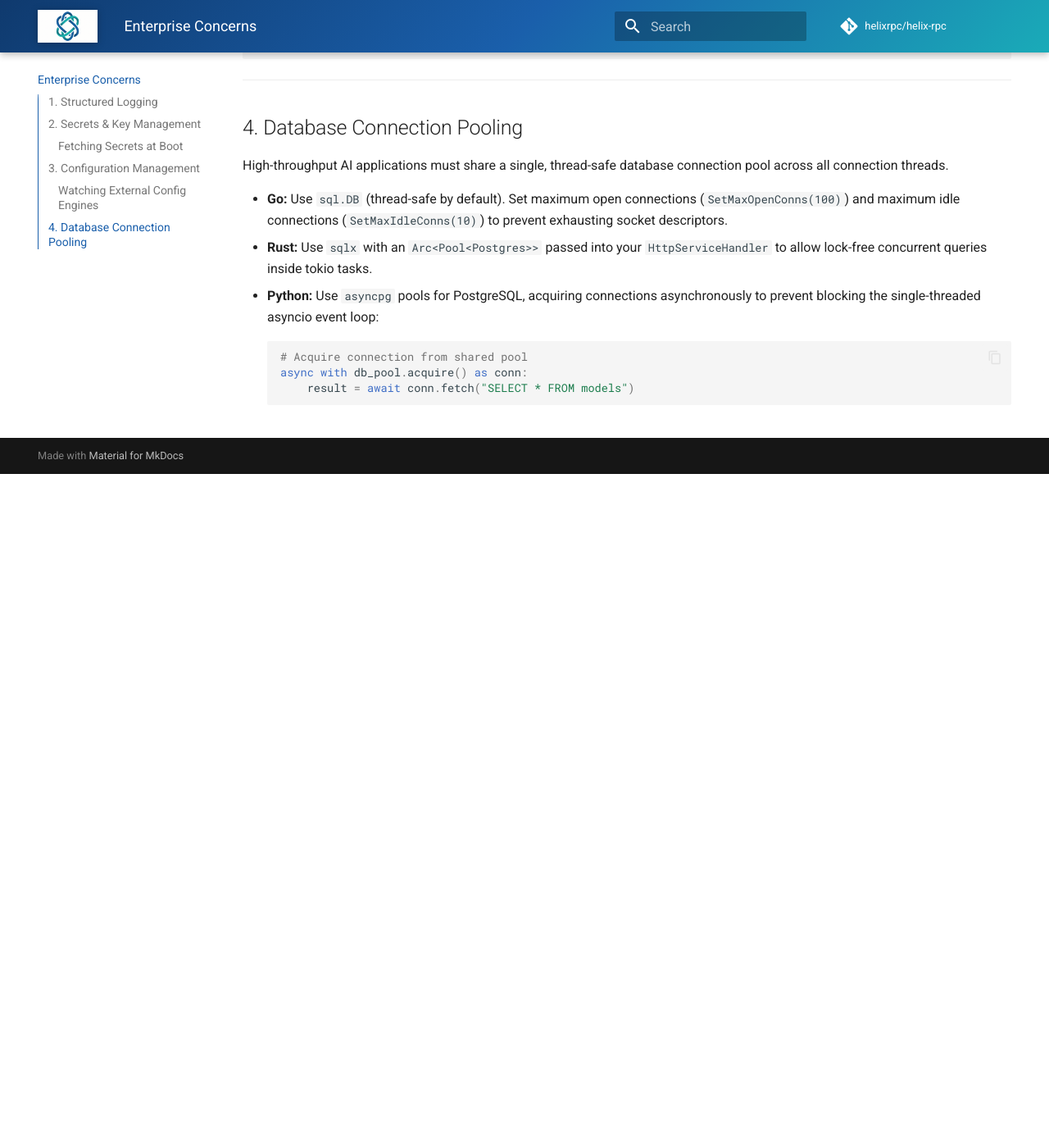
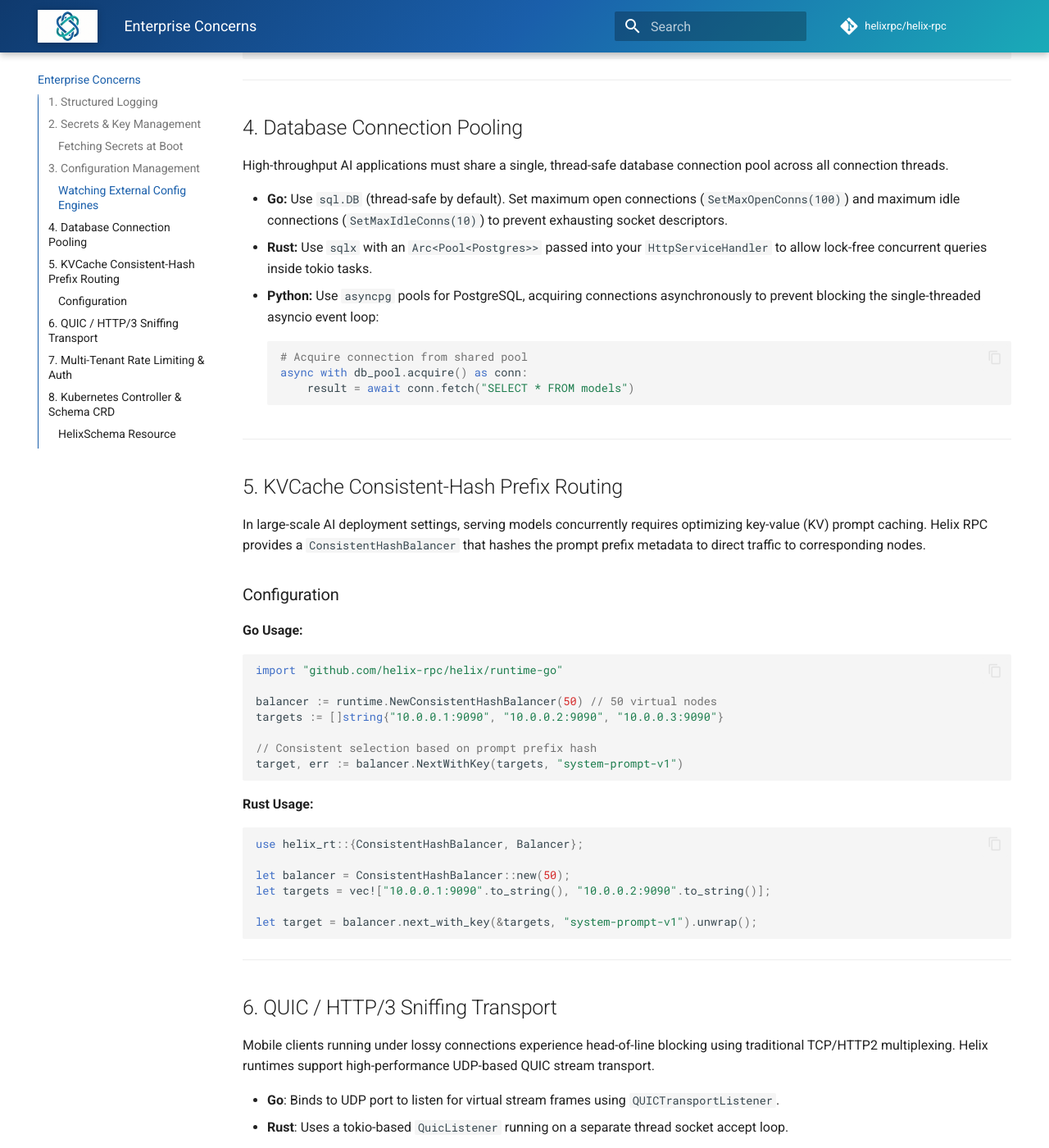
Before and after one commit to helixrpc/helix-rpc, an MkDocs documentation site: the page built from docs/enterprise-concerns.md, in a window 1280 px wide and 1400 px high, scrolled down 2220 px. Shown: the whole window at 82% size. Built offline with MkDocs 1.6.1 and Material for MkDocs 9.7.7, drawn with Linux system fonts in a browser that asks for light colours; comment, search, counter and statistics services are not loaded; before the commit the page ends 2798 px from its top, so only the background shows below that; some of the changed text lies outside the part shown.

Commit message:
docs: document new enterprise features (KVCache routing, QUIC transport, multi-tenant gateway, K8s controller)

````diff
--- a/docs/enterprise-concerns.md
+++ b/docs/enterprise-concerns.md
@@ -107,3 +107,80 @@
   async with db_pool.acquire() as conn:
       result = await conn.fetch("SELECT * FROM models")
   ```
+
+---
+
+## 5. KVCache Consistent-Hash Prefix Routing
+
+In large-scale AI deployment settings, serving models concurrently requires optimizing key-value (KV) prompt caching. Helix RPC provides a `ConsistentHashBalancer` that hashes the prompt prefix metadata to direct traffic to corresponding nodes.
+
+### Configuration
+
+**Go Usage:**
+```go
+import "github.com/helix-rpc/helix/runtime-go"
+
+balancer := runtime.NewConsistentHashBalancer(50) // 50 virtual nodes
+targets := []string{"10.0.0.1:9090", "10.0.0.2:9090", "10.0.0.3:9090"}
+
+// Consistent selection based on prompt prefix hash
+target, err := balancer.NextWithKey(targets, "system-prompt-v1")
+```
+
+**Rust Usage:**
+```rust
+use helix_rt::{ConsistentHashBalancer, Balancer};
+
+let balancer = ConsistentHashBalancer::new(50);
+let targets = vec!["10.0.0.1:9090".to_string(), "10.0.0.2:9090".to_string()];
+
+let target = balancer.next_with_key(&targets, "system-prompt-v1").unwrap();
+```
+
+---
+
+## 6. QUIC / HTTP/3 Sniffing Transport
+
+Mobile clients running under lossy connections experience head-of-line blocking using traditional TCP/HTTP2 multiplexing. Helix runtimes support high-performance UDP-based QUIC stream transport.
+
+- **Go**: Binds to UDP port to listen for virtual stream frames using `QUICTransportListener`.
+- **Rust**: Uses a tokio-based `QuicListener` running on a separate thread socket accept loop.
+
+---
+
+## 7. Multi-Tenant Rate Limiting & Auth
+
+To manage traffic limits dynamically across multiple consumer tiers, use `MultiTenantRateLimiter`.
+
+```go
+limiter := runtime.NewMultiTenantRateLimiter(
+    runtime.TenantConfig{RequestsPerSecond: 5, BurstSize: 5}, // Default fallback
+    func(r *http.Request) (string, runtime.TenantConfig, error) {
+        tenantID := r.Header.Get("x-tenant-id")
+        // Resolve and return tenant configuration dynamically...
+        return tenantID, runtime.TenantConfig{RequestsPerSecond: 100, BurstSize: 100}, nil
+    },
+)
+```
+
+---
+
+## 8. Kubernetes Controller & Schema CRD
+
+Helix RPC features a Kubernetes Custom Resource Definition (`HelixSchema`) and watch controller to compile service contracts dynamically inside K8s clusters.
+
+### HelixSchema Resource
+```yaml
+apiVersion: helixrpc.io/v1alpha1
+kind: HelixSchema
+metadata:
+  name: user-profile-service
+  namespace: production
+spec:
+  idlContent: |
+    syntax = "proto3";
+    package user;
+    message ProfileRequest { int64 user_id = 1; }
+  language: rust
+  outputDirectory: /app/generated
+```
````
